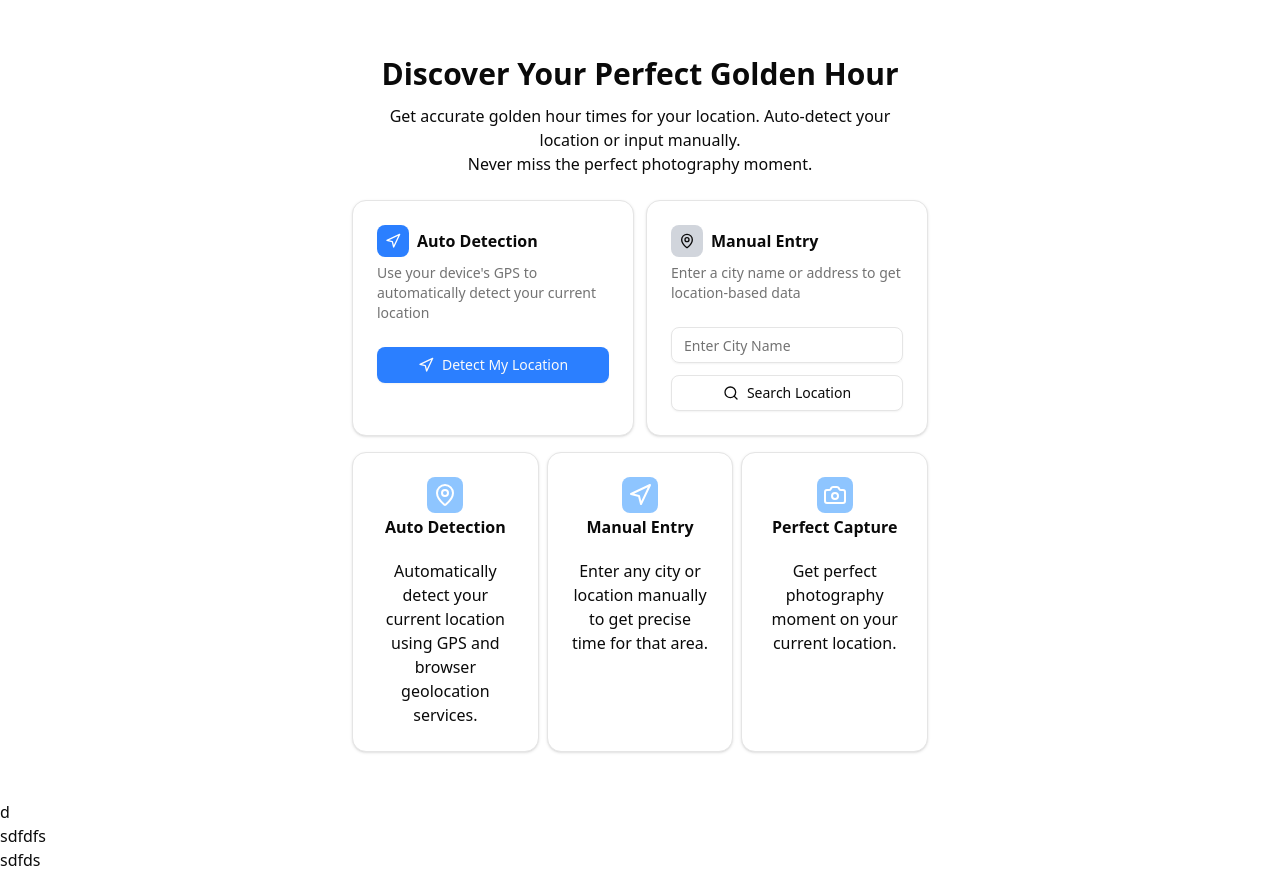
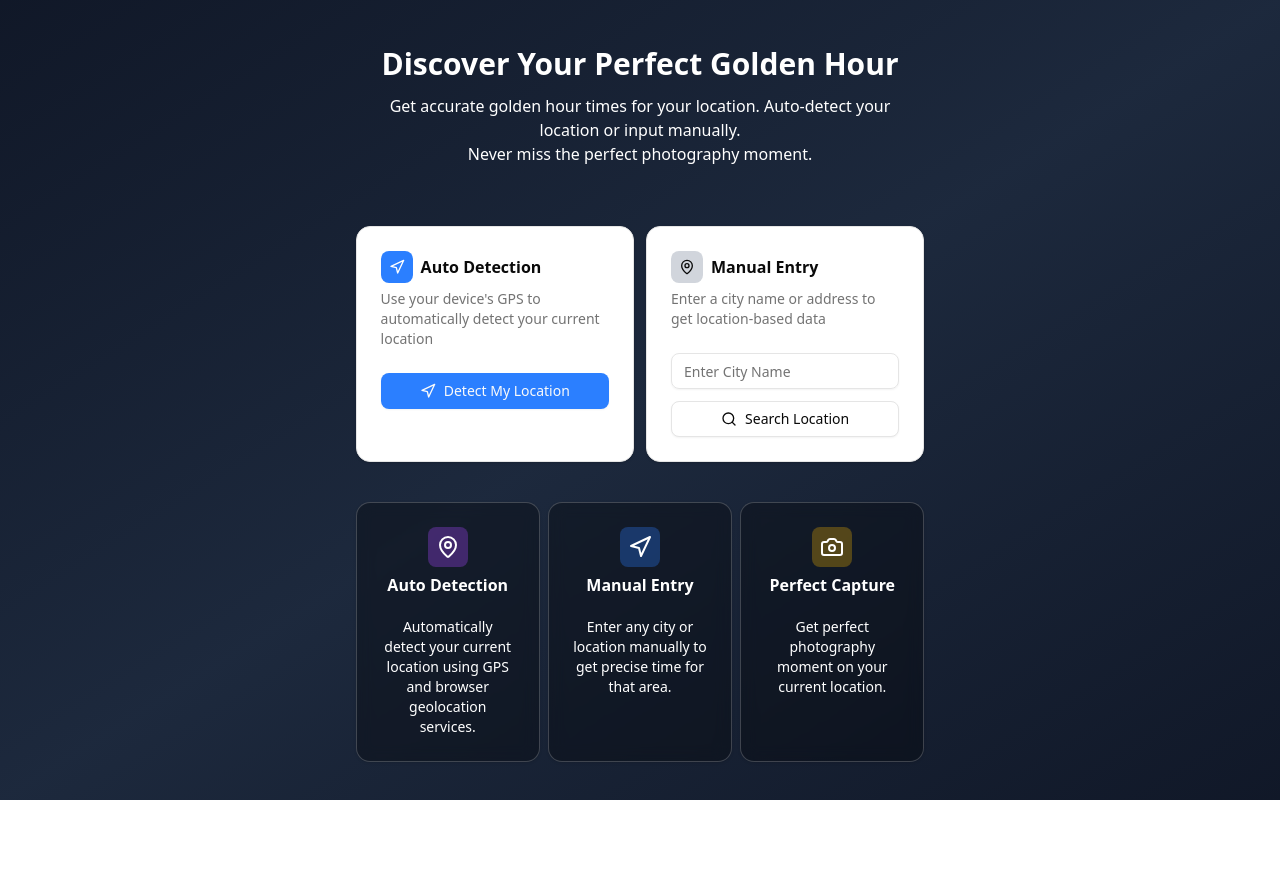
Before and after one commit to dnngw/golden-hour, a React (Vite) app: page / in a window 1280 px wide. After the commit the page ends 800 px from the top, so only its background shows below. Built offline with nearby package versions, Linux system fonts and the light colour scheme.

Commit message:
modify components

```diff
--- a/src/App.jsx
+++ b/src/App.jsx
@@ -6,21 +6,18 @@ import BenefitSection from "./components/benefit-section";
 function App() {
   return (
     <>
-      <div>
+      <div className=" bg-gradient-to-br from-gray-900 via-slate-800 to-gray-900">
+        <div className="mx-4 md:mx-2">
           <div className="min-h-screen sm:w-[65%] md:w-[60%] lg:w-[45%] m-auto flex flex-col justify-center">
             <HeroSection />
-          <div className="flex flex-col md:flex-row gap-3 my-4">
+            <div className="flex flex-col md:flex-row gap-3 my-5">
               <AutoDetectionLocation />
               <ManualEntryInput />
             </div>
-          <div>
+            <div className="mt-5">
               <BenefitSection />
             </div>
           </div>
-        <div>
-          <p>d</p>
-          <p>sdfdfs</p>
-          <p>sdfds</p>
         </div>
       </div>
     </>
--- a/src/components/benefit-section.jsx
+++ b/src/components/benefit-section.jsx
@@ -8,17 +8,29 @@ const BenefitSection = () => {
       description:
         "Automatically detect your current location using GPS and browser geolocation services.",
       icon: MapPin,
+      colors: {
+        bg: "bg-purple-500/30",
+        border: "border-purple-500/40",
+      },
     },
     {
       title: "Manual Entry",
       description:
         "Enter any city or location manually to get precise time for that area.",
       icon: Navigation,
+      colors: {
+        bg: "bg-blue-500/30",
+        border: "border-blue-500/40",
+      },
     },
     {
       title: "Perfect Capture",
       description: "Get perfect photography moment on your current location.",
       icon: Camera,
+      colors: {
+        bg: "bg-yellow-500/30",
+        border: "border-yellow-500/40",
+      },
     },
   ];
 
@@ -29,6 +41,7 @@ const BenefitSection = () => {
           icon={item.icon}
           title={item.title}
           description={item.description}
+          className={`${item.colors.bg} ${item.colors.border}`}
         />
       ))}
     </div>
--- a/src/components/common/benefit-card.jsx
+++ b/src/components/common/benefit-card.jsx
@@ -8,12 +8,20 @@ import {
 
 const BenefitCard = ({ icon: Icon, title, description, className }) => {
   return (
-    <Card className={`w-full ${className}`}>
-      <CardHeader className="text-center">
-        <div className="bg-blue-300 m-auto rounded-md p-1.5 text-white">{Icon && <Icon className="m-auto w-6 h-6" />}</div>
+    <Card
+      className={`w-full text-center bg-black/30 backdrop-blur-sm border-white/20 hover:bg-black/40 transition-all duration-300 hover:scale-105`}
+    >
+      <CardHeader className="text-center text-white">
+        <div className={ `m-auto rounded-md p-2 text-white mb-1  ${className}`}>
+          {Icon && <Icon className="m-auto w-6 h-6" />}
+        </div>
         <CardTitle>{title}</CardTitle>
       </CardHeader>
-      <CardContent className="text-center">{description}</CardContent>
+      <CardContent className="text-center">
+        <CardDescription>
+          <p className="text-white">{description}</p>
+        </CardDescription>
+      </CardContent>
     </Card>
   );
 };
--- a/src/components/hero-section.jsx
+++ b/src/components/hero-section.jsx
@@ -1,6 +1,6 @@
 const HeroSection = () => {
   return (
-    <div className="m-2">
+    <div className="m-2 mb-10 text-white">
       <h1 className="text-center font-bold text-3xl">
         Discover Your Perfect Golden Hour
       </h1>
```
Also changed, not shown: 2 other files (tests, documents, lock files or other folders). Lines whose indentation alone changed are shown as unchanged.
